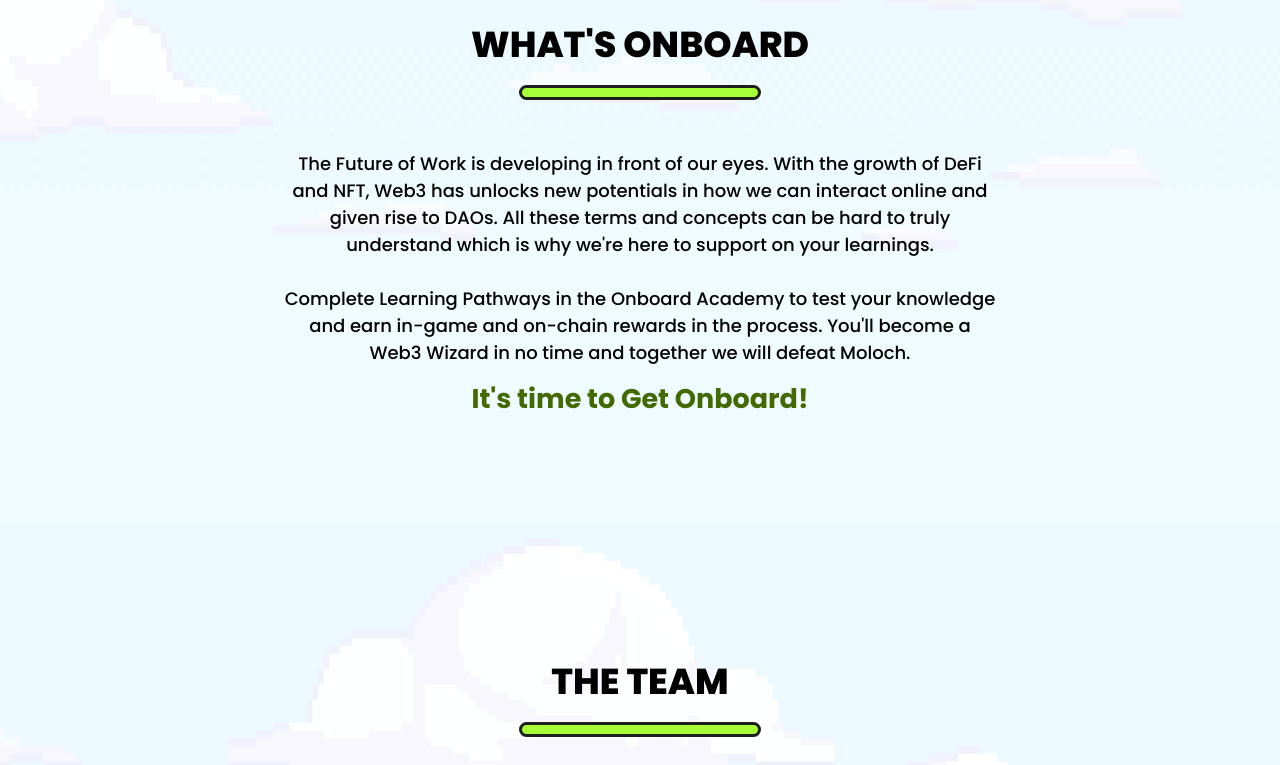
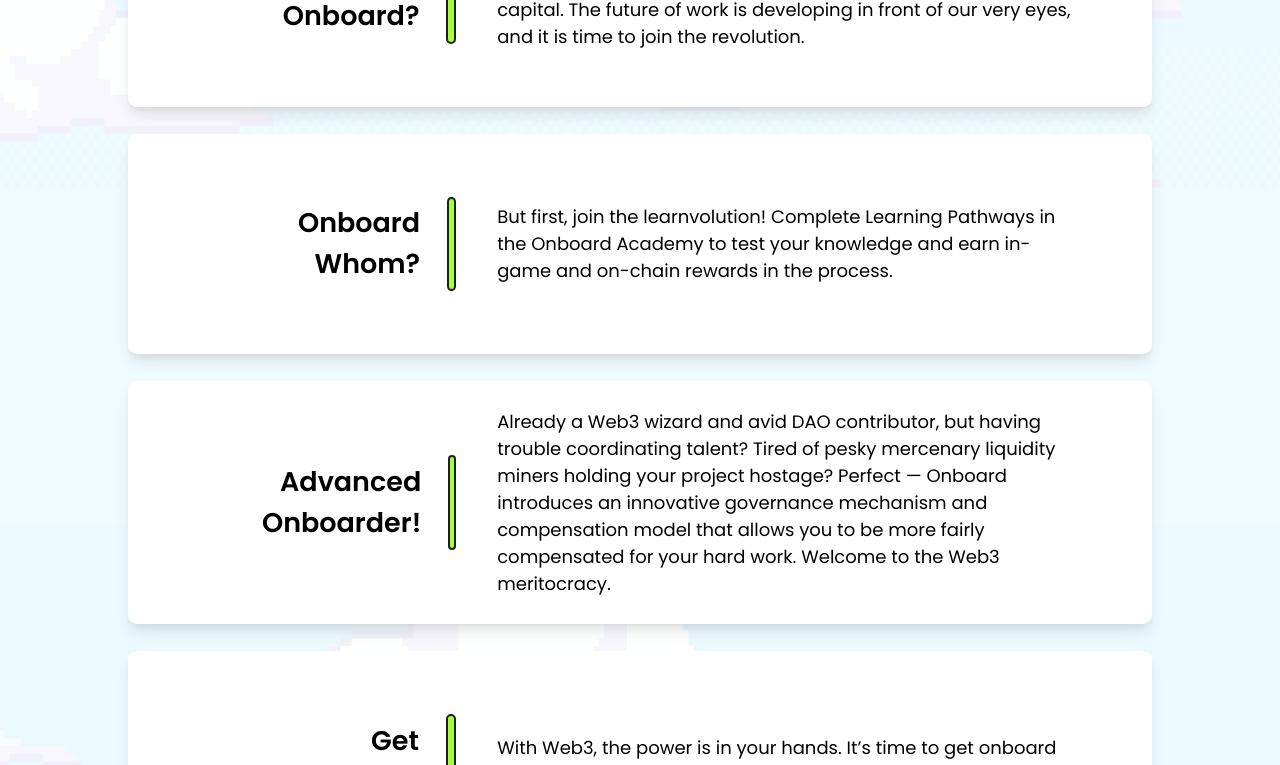
Before and after one commit to OnboardMetaGame/Landing, a React (Create React App) app: page / in a window 1280 px wide. Shown: the part 1333-2098 px from the top of the page. Built offline with nearby package versions, Linux system fonts and the light colour scheme.

Commit message:
feat: Add Style to the Info Section

```diff
--- /dev/null
+++ b/src/components/cards/InfoCard.jsx
@@ -0,0 +1,48 @@
+import { Flex, Text } from '@chakra-ui/react';
+
+const InfoCard = ({ title, content }) => {
+	return (
+		<Flex
+			direction={{ base: 'column', md: 'row' }}
+			align='center'
+			justify='center'
+			w='full'
+			my='0.75rem'
+			bg='brand.light'
+			p='1.5rem'
+			borderRadius={'lg'}
+			boxShadow='lg'>
+			<Flex
+				w={{ base: 'full', md: '30%' }}
+				textAlign={{ base: 'center', md: 'right' }}
+				p={'2rem'}
+				align='center'
+				justify='center'
+				textTransform={'capitalize'}
+				_after={{
+					content: '""',
+					display: { base: 'none', md: 'block' },
+					width: '6px',
+					height: '8ch',
+					border: '2px solid',
+					borderColor: 'brand.dark.200',
+					backgroundColor: 'brand.accent.100',
+					margin: 'auto',
+					marginLeft: '1.5rem',
+					borderRadius: '1rem',
+				}}>
+				<Text fontSize={'1.5rem'} fontWeight='600'>
+					{title}
+				</Text>
+			</Flex>
+			<Text
+				w={{ base: 'full', md: '60%' }}
+				textAlign={{ base: 'center', md: 'left' }}
+				ml='0.3rem'>
+				{content}
+			</Text>
+		</Flex>
+	);
+};
+
+export default InfoCard;
--- a/src/components/landing/Moto.jsx
+++ b/src/components/landing/Moto.jsx
@@ -1,47 +1,48 @@
-import { Text, Flex } from '@chakra-ui/react';
-import HeadingText from '../styled/HeadingText';
 import SectionContainer from '../styled/SectionContainer';
+import InfoCard from '../cards/InfoCard';
+import { Flex } from '@chakra-ui/react';
 
 const Moto = ({ motoRef }) => {
+	const elements = [
+		{
+			title: 'why onboard?',
+			content:
+				'Web3 unlocks new ways of collaborating online, and DAOs allow internet users globally to trust each other and to coordinate capital. The future of work is developing in front of our very eyes, and it is time to join the revolution.',
+		},
+		{
+			title: 'onboard whom?',
+			content:
+				'But first, join the learnvolution! Complete Learning Pathways in the Onboard Academy to test your knowledge and earn in-game and on-chain rewards in the process.',
+		},
+		{
+			title: 'advanced onboarder!',
+			content:
+				'Already a Web3 wizard and avid DAO contributor, but having trouble coordinating talent? Tired of pesky mercenary liquidity miners holding your project hostage? Perfect — Onboard introduces an innovative governance mechanism and compensation model that allows you to be more fairly compensated for your hard work. Welcome to the Web3 meritocracy.',
+		},
+		{
+			title: 'get onboard!',
+			content:
+				'With Web3, the power is in your hands. It' +
+				`’` +
+				's time to get onboard and set sail for a better Web3 future.',
+		},
+	];
 	return (
 		<SectionContainer ref={motoRef}>
-			<HeadingText>What's onboard</HeadingText>
 			<Flex
-				w={{ base: '100%', md: '85%', lg: '70%' }}
-				direction='column'
-				mt='2rem'
-				align={'center'}
-				textAlign={'center'}>
-				<Para>
-					The Future of Work is developing in front of our eyes. With
-					the growth of DeFi and NFT, Web3 has unlocks new potentials
-					in how we can interact online and given rise to DAOs. All
-					these terms and concepts can be hard to truly understand
-					which is why we're here to support on your learnings.
-				</Para>
-				<Para>
-					Complete Learning Pathways in the Onboard Academy to test
-					your knowledge and earn in-game and on-chain rewards in the
-					process. You'll become a Web3 Wizard in no time and together
-					we will defeat Moloch.
-				</Para>
-				<Text
-					fontSize={'1.5rem'}
-					fontWeight='700'
-					textEmphasis={'open sesame #555'}
-					color='brand.accent.900'>
-					It's time to Get Onboard!
-				</Text>
+				id='moto'
+				ref={motoRef}
+				direction={'column'}
+				align='center'
+				justify='start'
+				w={'full'}
+				my='3rem'>
+				{elements.map((element, index) => (
+					<InfoCard key={index} {...element} />
+				))}
 			</Flex>
 		</SectionContainer>
 	);
 };
 
-const Para = ({ children }) => (
-	<Text fontSize={'1rem'} fontWeight='500' my='0.75rem'>
-		{' '}
-		{children}
-	</Text>
-);
-
 export default Moto;
```
